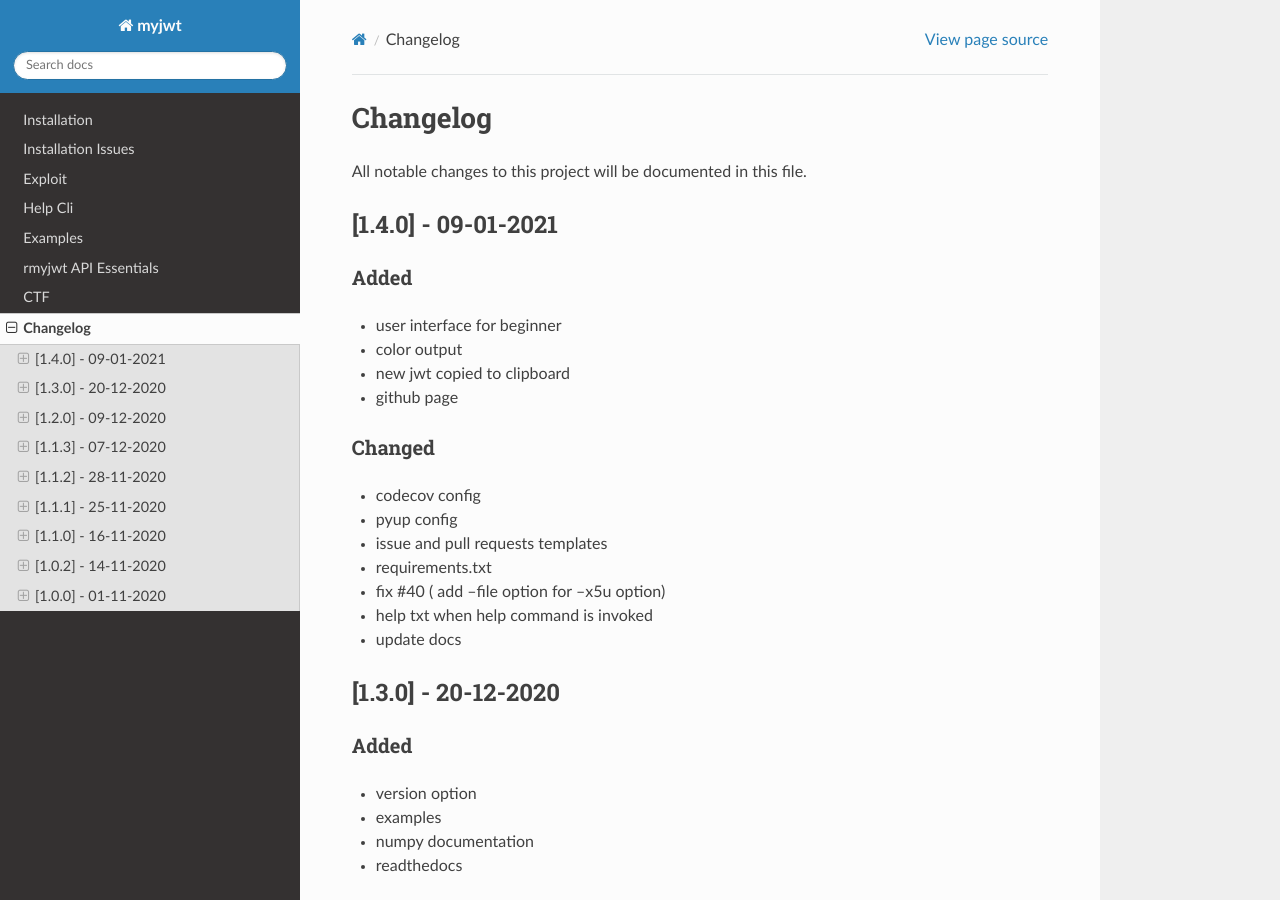
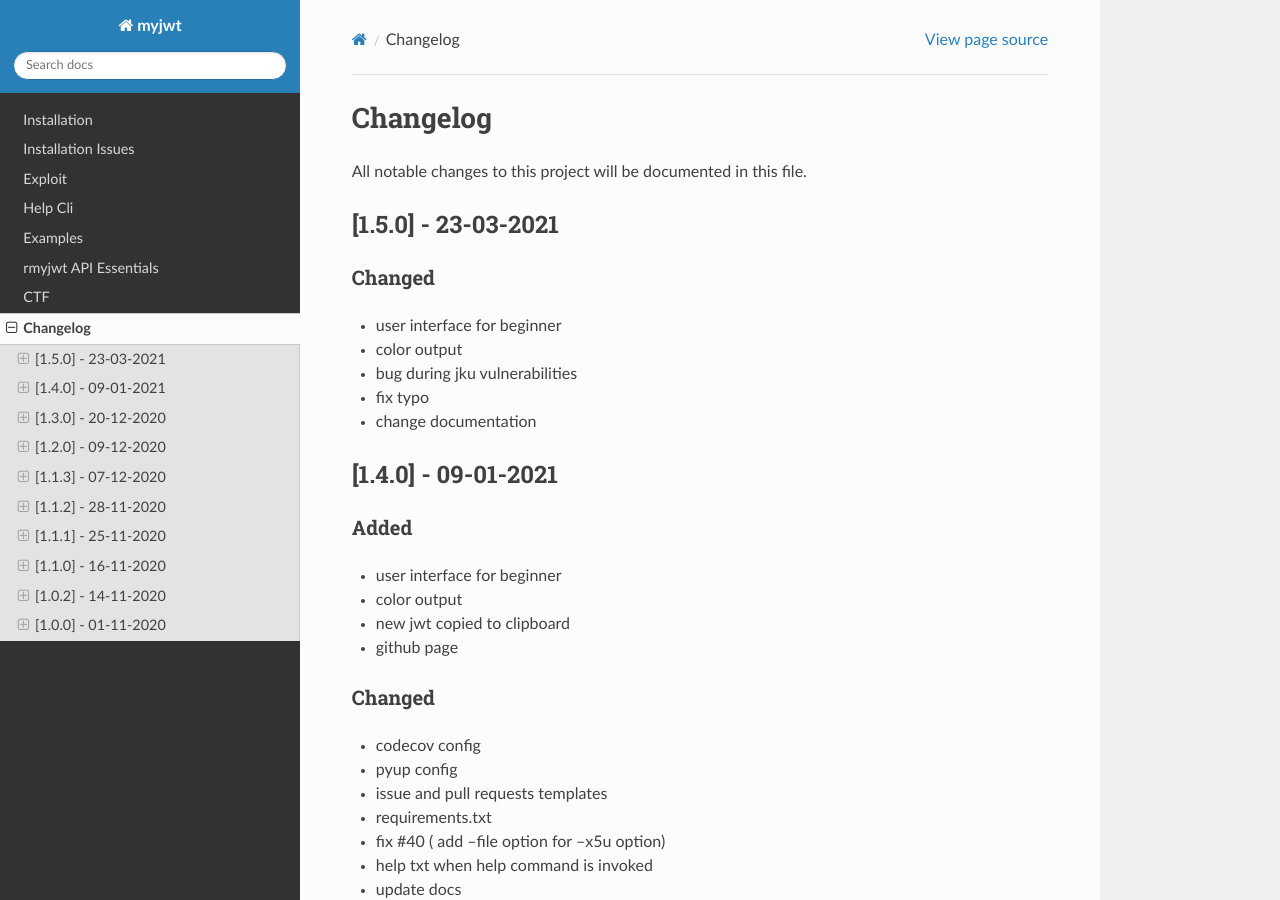
Before and after one commit to tyki6/MyJWT, a Sphinx documentation site: the page built from docs/source/changelog.md, in a window 1280 px wide and 900 px high. Built offline with Sphinx 7.4.7 and the Read the Docs theme 2.0.0, drawn with Linux system fonts in a browser that asks for light colours.

Commit message:
new version 1.5.0

```diff
--- a/docs/source/changelog.md
+++ b/docs/source/changelog.md
@@ -1,5 +1,13 @@
 # Changelog
 All notable changes to this project will be documented in this file.
+
+## [1.5.0] - 23-03-2021
+### Changed
+- user interface for beginner
+- color output
+- bug during jku vulnerabilities
+- fix typo
+- change documentation
 
 ## [1.4.0] - 09-01-2021
 ### Added
--- a/myjwt/__init__.py
+++ b/myjwt/__init__.py
@@ -1,3 +1,3 @@
 """autogenerated"""
-__version__ = "1.4.0"
+__version__ = "1.5.0"
 __commit__ = "34a82dc12b295caaec3b5803ff553713c44765e0"
```
Also changed, not shown: CHANGELOG.md (+8 -0 lines).
